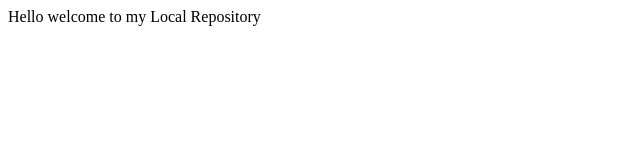
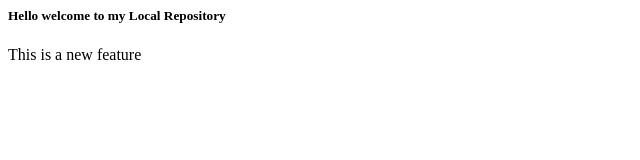
Before and after one commit to 7796kardilepriynka/localrepo, a plain HTML site: page index.html in a window 1280 px wide. Shown: the whole page, without its empty margins (0-640 px from the left). Drawn offline with Linux system fonts and the light colour scheme.

Commit message:
Add new feature

```diff
--- a/index.html
+++ b/index.html
@@ -1 +1,3 @@
-<h>Hello welcome to my Local Repository</h>
+<h5>Hello welcome to my Local Repository</h5>
+
+<p>This is a new feature</p>
```
